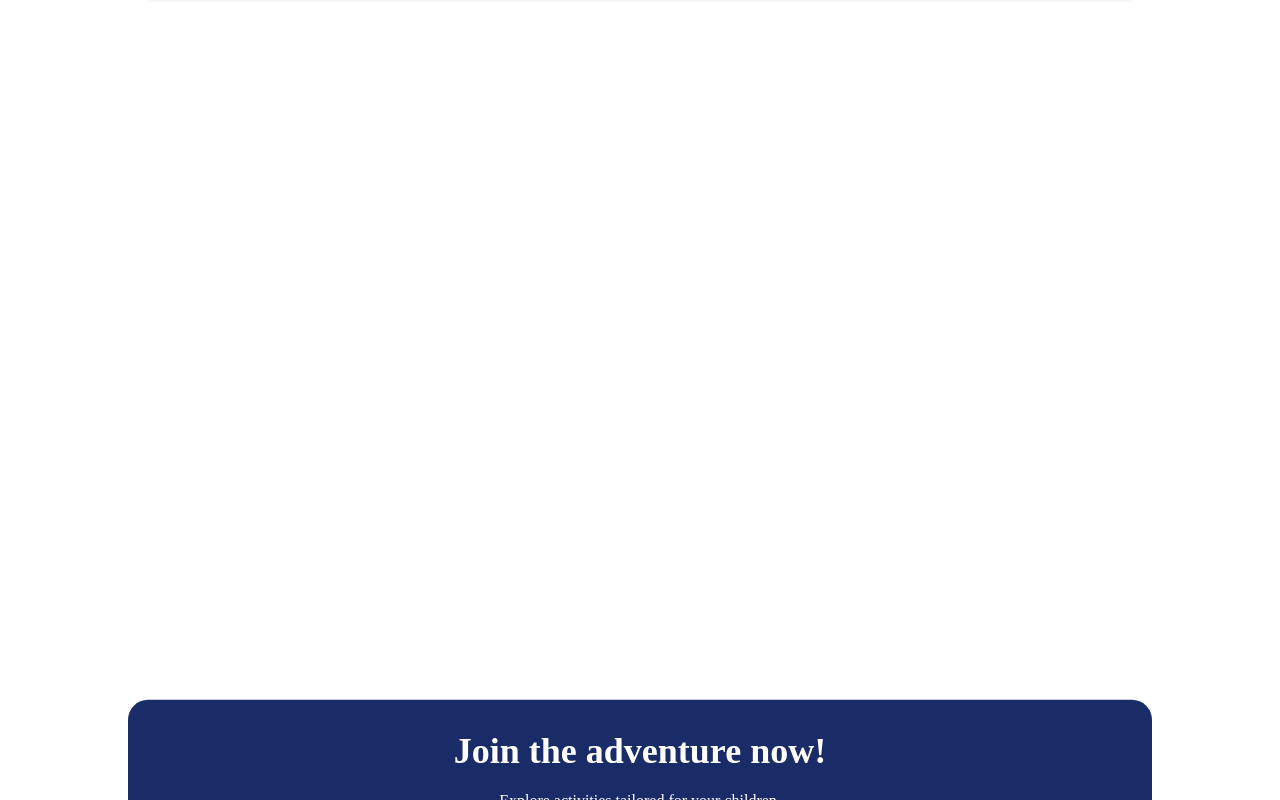
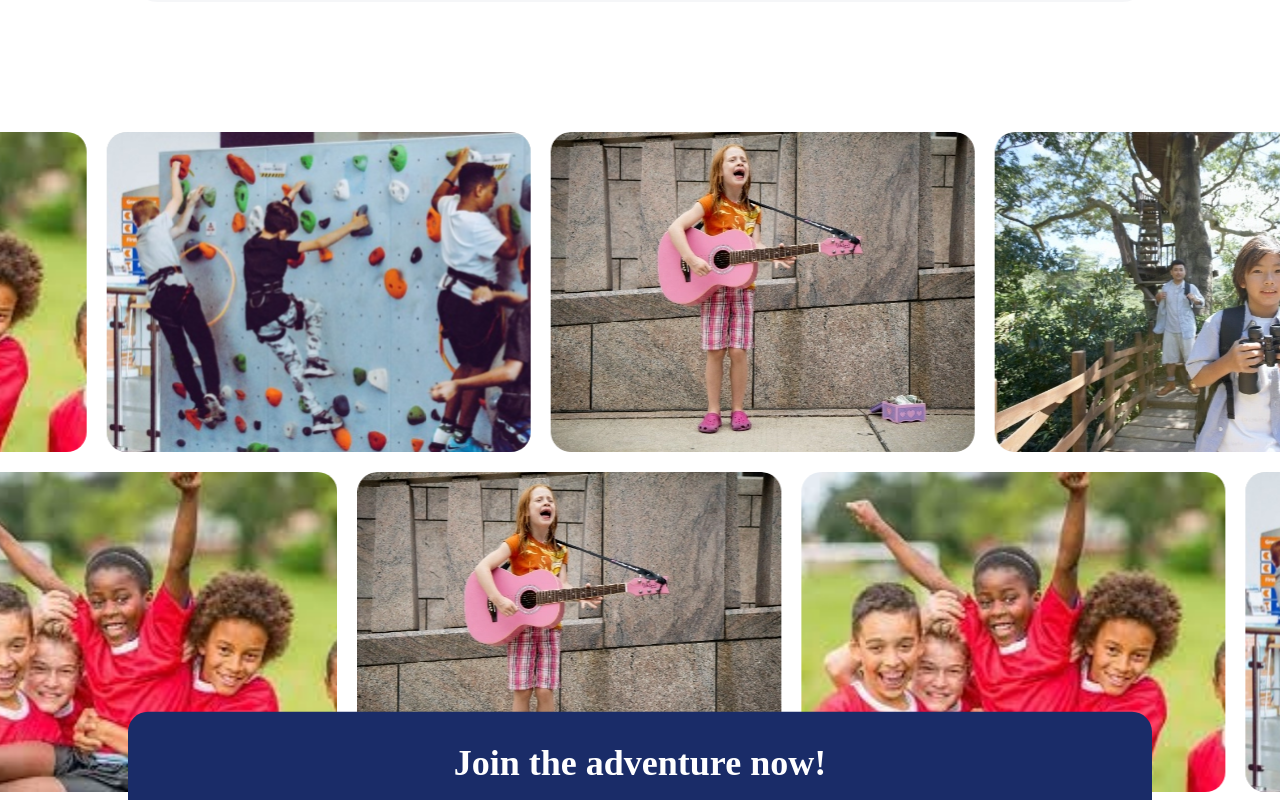
Before and after one commit to Meet-Sabhani/happykamper, a React (Create React App) app: page / in a window 1280 px wide. Shown: the part 6620-7420 px from the top of the page. Built offline with nearby package versions, Linux system fonts and the light colour scheme.

Commit message:
slider infinight

```diff
--- a/src/components/adventure/Advanture.jsx
+++ b/src/components/adventure/Advanture.jsx
@@ -10,7 +10,8 @@ import { DownloadNow } from "../download/DownloadNow";
 export const Adventure = () => {
   return (
     <AdventureStyle>
-      <marquee>
+      <div className="sliders-container">
+        <div className="fSlider-container">
           <div className="fSlider">
             <img src={s1} alt="" />
             <img src={s2} alt="" />
@@ -18,16 +19,31 @@ export const Adventure = () => {
             <img src={s4} alt="" />
             <img src={s5} alt="" />
           </div>
-      </marquee>
-      <marquee direction="right">
           <div className="fSlider">
+            <img src={s1} alt="" />
+            <img src={s2} alt="" />
             <img src={s3} alt="" />
             <img src={s4} alt="" />
             <img src={s5} alt="" />
+          </div>
+        </div>
+        <div className="SecSlider-container">
+          <div className="SecSlider">
+            <img src={s3} alt="" />
             <img src={s2} alt="" />
+            <img src={s4} alt="" />
+            <img src={s5} alt="" />
             <img src={s1} alt="" />
           </div>
-      </marquee>
+          <div className="SecSlider">
+            <img src={s3} alt="" />
+            <img src={s1} alt="" />
+            <img src={s5} alt="" />
+            <img src={s4} alt="" />
+            <img src={s2} alt="" />
+          </div>
+        </div>
+      </div>
 
       <div className="adventureBox">
         <h1>Join the adventure now!</h1>
--- a/src/components/contact/Contact.jsx
+++ b/src/components/contact/Contact.jsx
@@ -28,7 +28,7 @@ export const Contact = () => {
   );
 
   return (
-    <ContactStyle>
+    <ContactStyle id="contact">
       <Row
         gutter={{
           xs: 8,
--- a/src/components/navbar/Navbar.jsx
+++ b/src/components/navbar/Navbar.jsx
@@ -26,24 +26,24 @@ export const Navbar = () => {
       <div className={`nav-left ${isMenuVisible ? "showMenu" : ""}`}>
         <ul style={menuStyles}>
           <li>
-            <a href="">
+            <a href="/">
               <img src={logoImg} alt="" />
             </a>
           </li>
           <li>
-            <a href="">Home</a>
+            <a href="/">Home</a>
           </li>
           <li>
-            <a href="">Parent</a>
+            <a href="/">Parent</a>
           </li>
           <li>
-            <a href="">Provider</a>
+            <a href="/">Provider</a>
           </li>
           <li>
-            <a href="">Why Us</a>
+            <a href="#safety">Why Us</a>
           </li>
           <li>
-            <a href="">Contact Us</a>
+            <a href="#contact">Contact Us</a>
           </li>
         </ul>
       </div>
--- a/src/components/safety/Safety.jsx
+++ b/src/components/safety/Safety.jsx
@@ -8,7 +8,7 @@ import { Proffional } from "./proffional";
 export const Safety = () => {
   return (
     <div className="container">
-      <SafetyStyle>
+      <SafetyStyle id="safety">
         <h1>Your Children's Safety is Our #1 Priority</h1>
         <div className="cardWrap">
           <div className="card">
--- a/src/styles/AdventureStyle.js
+++ b/src/styles/AdventureStyle.js
@@ -5,9 +5,20 @@ export const AdventureStyle = styled.div`
   height: max-content;
   padding: 50px 0;
   margin-bottom: 10%;
+  .sliders-container {
+    display: flex;
+    gap: 20px;
+    flex-direction: column;
+  }
+  .fSlider-container {
+    display: flex;
+    overflow: hidden;
+    gap: 20px;
+  }
   .fSlider {
     display: flex;
     gap: 20px;
+    animation: slide 6s infinite linear;
     img {
       position: relative;
       min-width: 424px;
@@ -16,6 +27,44 @@ export const AdventureStyle = styled.div`
       height: 320px;
       border-radius: 20px;
       object-fit: cover;
+    }
+  }
+  @keyframes slide {
+    from {
+      transform: translateX(0);
+    }
+    to {
+      transform: translateX(-100%);
+    }
+  }
+
+  .SecSlider-container {
+    display: flex;
+    overflow: hidden;
+    gap: 20px;
+
+    .SecSlider {
+      display: flex;
+      gap: 20px;
+      animation: slideSen 6s infinite linear;
+      img {
+        position: relative;
+        min-width: 424px;
+        width: 424px;
+        min-height: 320px;
+        height: 320px;
+        border-radius: 20px;
+        object-fit: cover;
+      }
+    }
+  }
+
+  @keyframes slideSen {
+    from {
+      transform: translateX(-100%);
+    }
+    to {
+      transform: translateX(0);
     }
   }
 
--- a/src/styles/GlobalStyle.js
+++ b/src/styles/GlobalStyle.js
@@ -3,12 +3,15 @@ import { createGlobalStyle } from "styled-components";
 export const GlobalStyles = createGlobalStyle`
 *{margin: 0;
 padding: 0;
-box-sizing: border-box;}
+box-sizing: border-box;
+scroll-behavior: smooth;
+}
 
 .container{
     padding: 10px 10%;
     max-width: 1600px;
     margin: 0 auto
+
 }
 
 `;
```
Also changed, not shown: 1 other file (tests, documents, lock files or other folders). Lines whose indentation alone changed are shown as unchanged.
